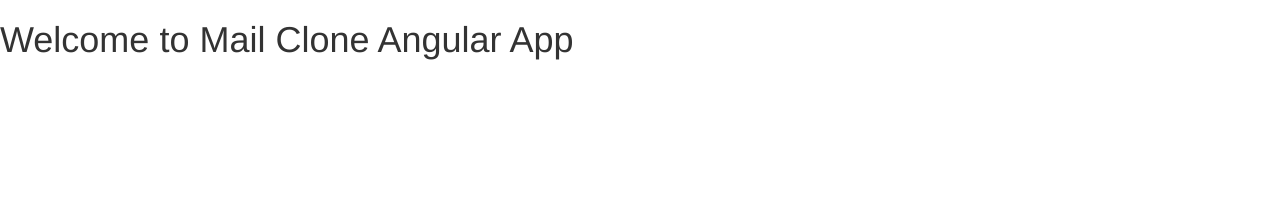
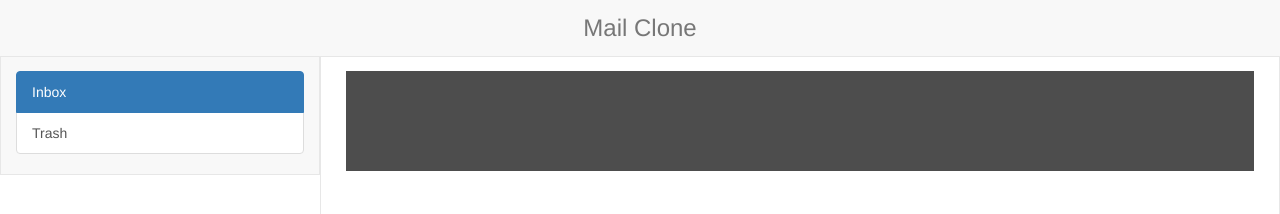
Before and after one commit to amitroy-utd/mailClone, a plain HTML site: page index.html in a window 1280 px wide. Shown: the top 214 px of the page. Drawn offline with nearby package versions, Linux system fonts and the light colour scheme.

Commit message:
created layout

```diff
--- /dev/null
+++ b/css/main.css
@@ -0,0 +1,37 @@
+.navbar {
+    text-align: center;
+}
+
+.navbar-text {
+    float: none;
+}
+
+.panels {
+    margin-top:50px;
+}
+
+.sidePanel {
+    background-color: #f8f8f8;
+    border: 1px solid  #e7e7e7;
+}
+
+.sidePanel .list-group {
+    margin-top : 20px;
+}
+
+.mainPanel {
+    border: 1px solid  #e7e7e7;
+    height: 90%;
+    min-height: 400px;
+}
+
+.emailContent{
+    margin : 10px;
+    margin-top: 20px;
+    height: 100%;
+}
+.searchDiv {
+    background-color: #4d4d4d;
+    height: 100px;
+    width: 100%;
+}
--- a/index.html
+++ b/index.html
@@ -1,11 +1,39 @@
-<html>
+<html ng-app="mailApp">
     <head>
         <title>Mail Clone</title>
         <link rel="stylesheet" href="https://maxcdn.bootstrapcdn.com/bootstrap/3.3.7/css/bootstrap.min.css" integrity="sha384-BVYiiSIFeK1dGmJRAkycuHAHRg32OmUcww7on3RYdg4Va+PmSTsz/K68vbdEjh4u" crossorigin="anonymous">
+        <link rel="stylesheet" href="./css/main.css">
+
         <script   src="https://code.jquery.com/jquery-3.1.0.min.js"   integrity="sha256-cCueBR6CsyA4/9szpPfrX3s49M9vUU5BgtiJj06wt/s="   crossorigin="anonymous"></script>
         <script src="https://ajax.googleapis.com/ajax/libs/angularjs/1.5.8/angular.min.js"></script>
+        <script src="./js/style.js"></script>
+        <script src="./js/app.js"></script>
+
     </head>
     <body>
-        <h1> Welcome to Mail Clone Angular App </h>
+        <nav class="navbar navbar-default navbar-fixed-top">
+            <div class="container">
+               <h3 class="navbar-text">Mail Clone</h3>
+            </div>
+        </nav>
+        <div class="container-fluid panels">
+            <div class="row">
+                <div class="col-sm-3 sidePanel">
+                    <div class="list-group">
+                        <a href="#" class="list-group-item active">Inbox</a>
+                        <a href="#" class="list-group-item">Trash</a>
+                    </div>
+                </div>
+                <div class="col-sm-9 mainPanel">
+                    <div class="emailContent">
+                        <div class="searchDiv">
+                        </div>
+                        <div class="emails">
+                        </div>
+                    </div>
+                </div>
+        </div>
+
+
     </body>
 </html>
--- /dev/null
+++ b/js/app.js
@@ -0,0 +1 @@
+var mailApp = angular.module("mailApp",[]);
--- /dev/null
+++ b/js/style.js
@@ -0,0 +1,6 @@
+$(document).ready(function(){
+    $(".list-group-item").click(function(){
+        $(".list-group-item.active").removeClass('active');
+        $(this).addClass('active');
+    });
+});
```
